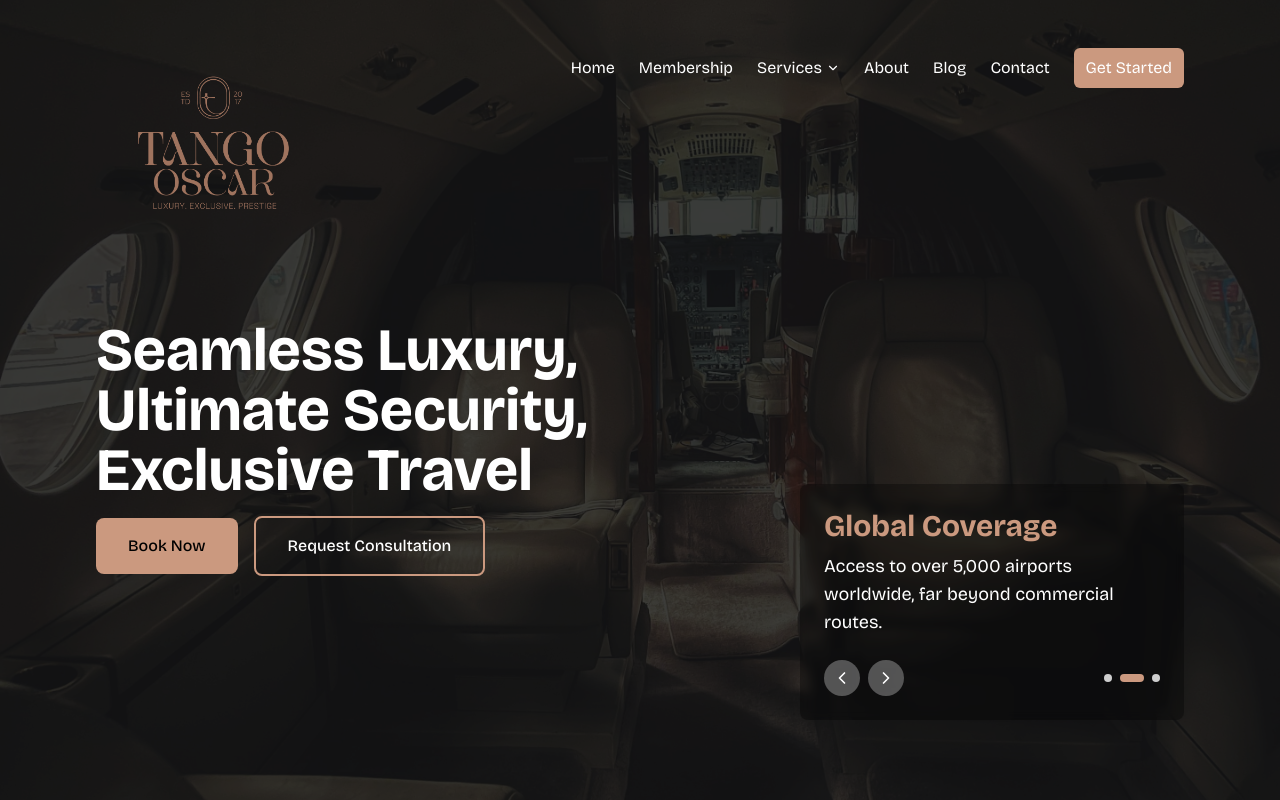
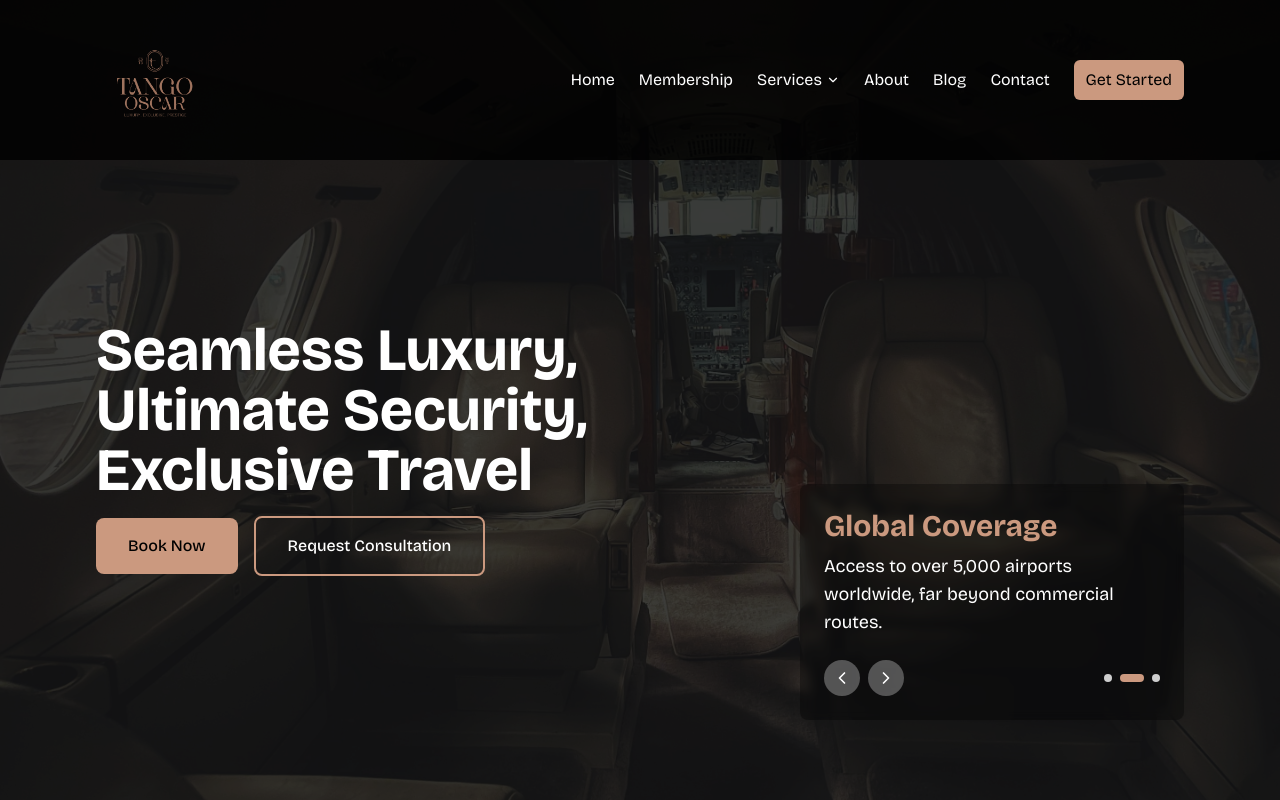
Before and after one commit to CodeGallantX/tango-oscar, a React (Vite) app: page / in a window 1280 px wide. Built offline with nearby package versions, Linux system fonts and the light colour scheme.

Commit message:
Updated Header's functionality

```diff
--- a/src/components/shared/Header.jsx
+++ b/src/components/shared/Header.jsx
@@ -1,4 +1,4 @@
-import { useState } from 'react';
+import { useState, useEffect } from 'react';
 import { useNavigate } from "react-router-dom";
 import { FiMenu, FiX, FiChevronDown, FiChevronUp, FiChevronRight } from 'react-icons/fi';
 
@@ -46,6 +46,20 @@ const navLinks = [
 const Header = ({moreStyles}) => {
     const [isMobileMenuOpen, setIsMobileMenuOpen] = useState(false);
     const [activeDropdown, setActiveDropdown] = useState(null);
+    const [isScrolled, setIsScrolled] = useState(false);
+
+    useEffect(() => {
+        const handleScroll = () => {
+            if (window.scrollY > 50) {
+                setIsScrolled(true);
+            } else {
+                setIsScrolled(false);
+            }
+        };
+
+        window.addEventListener('scroll', handleScroll);
+        return () => window.removeEventListener('scroll', handleScroll);
+    }, []);
 
     const toggleMobileMenu = () => {
         setIsMobileMenuOpen(!isMobileMenuOpen);
@@ -61,14 +75,18 @@ const Header = ({moreStyles}) => {
     const navigate = useNavigate();
 
     return (
-        <header className={`bg-black/80 shadow-md text-white ${moreStyles}`}>
-            <div className="fixed w-full px-6 md:px-16 lg:px-24 py-6 flex justify-between items-start z-20 text-white">
+        <header className={`fixed w-full z-20 transition-all duration-300 ${isScrolled ? 'bg-black shadow-md py-2' : 'bg-black/80 py-6'}`}>
+            <div className={`px-6 md:px-16 lg:px-24 flex justify-between items-center transition-all duration-300 ${isScrolled ? 'py-2' : 'py-0'}`}>
                 <div className="flex items-center">
-                    <img src="/logo.png" alt="Tango Oscar logo" className="h-16 md:h-24 lg:h-56" />
+                    <img
+                        src="/logo.png"
+                        alt="Tango Oscar logo"
+                        className={`transition-all duration-300 ${isScrolled ? 'h-12 md:h-16 lg:h-20' : 'h-16 md:h-24 lg:h-28'}`}
+                    />
                 </div>
 
                 {/* Desktop Navigation - hidden on mobile */}
-                <nav className="hidden md:block mt-6">
+                <nav className="hidden md:block">
                     <ul className="flex flex-row items-center space-x-6">
                         {navLinks.map((link, index) => (
                             <li key={index} className="relative group">
@@ -106,7 +124,7 @@ const Header = ({moreStyles}) => {
                 {/* Mobile Menu Button - visible only on mobile */}
                 <button
                     onClick={toggleMobileMenu}
-                    className="md:hidden text-white focus:outline-none mt-6 z-50"
+                    className="md:hidden text-white focus:outline-none z-50"
                     aria-label="Toggle menu"
                 >
                     {isMobileMenuOpen ? <FiX size={24} /> : <FiMenu size={24} />}
@@ -115,12 +133,12 @@ const Header = ({moreStyles}) => {
 
             {/* Mobile Sidebar - visible only on mobile */}
             <div
-                className={`fixed inset-y-0 left-0 w-64 bg-black/60 backdrop-blur-md border-r  border-r-bronze shadow-lg transform md:hidden ${
+                className={`fixed inset-y-0 left-0 w-64 bg-black/60 backdrop-blur-md border-r border-r-bronze shadow-lg transform md:hidden ${
                     isMobileMenuOpen ? 'translate-x-0' : '-translate-x-full'
                 } transition-transform duration-300 ease-in-out z-50`}
             >
                 <div className="p-4 border-b">
-                    <img src="/logo.png" alt="Tango Oscar logo" className="h-14" />
+                    <img src="/logo.png" alt="Tango Oscar logo" className={`h-14 transition-all duration-300 ${isScrolled ? 'h-12' : 'h-14'}`} />
                 </div>
                 <nav className="p-4">
                     <ul className="space-y-2">
```
